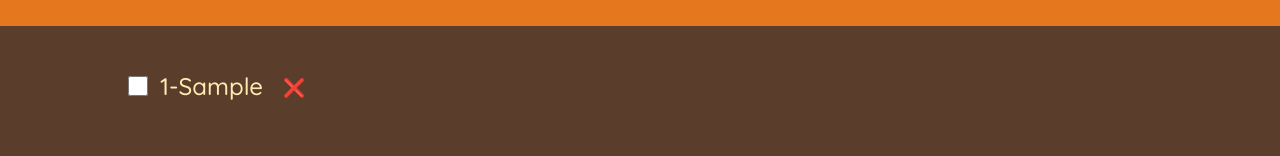
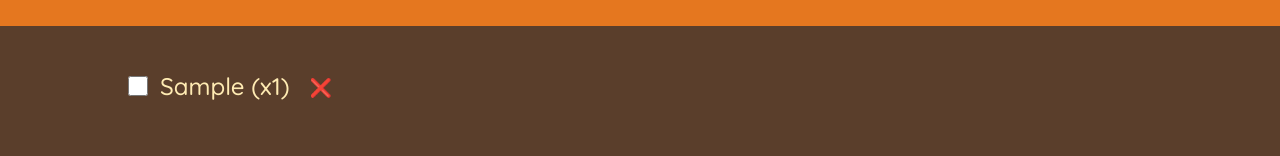
Before and after one commit to medazza/React-course-by-jonasschmedtmann, a React (Create React App) app in the folder 05-travel-list/: page / in a window 1280 px wide. Both pictures are taken after typing "Sample" into the empty fields and a click on the button "ADD". Shown: the part 251-407 px from the top of the page. Built offline with nearby package versions, Linux system fonts and the light colour scheme.

Commit message:
fix bug in far away

```diff
--- a/05-travel-list/src/components/Item.js
+++ b/05-travel-list/src/components/Item.js
@@ -7,7 +7,7 @@ export default function Item({ item, onDeleteItem, onToggleItem }) {
         onChange={() => onToggleItem(item.id)}
       />
       <span style={item.packed ? { textDecoration: "line-through" } : {}}>
-        {item.quantity}-{item.description}
+        {item.description} (x{item.quantity})
       </span>
       <button onClick={() => onDeleteItem(item.id)}>❌</button>
     </li>
--- a/05-travel-list/src/index.css
+++ b/05-travel-list/src/index.css
@@ -94,7 +94,7 @@ input {
 .list ul {
   list-style: none;
   width: 80%;
-  overflow: scroll;
+  /* overflow: scroll; */
 
   display: grid;
   grid-template-columns: repeat(auto-fit, minmax(250px, 1fr));
```
